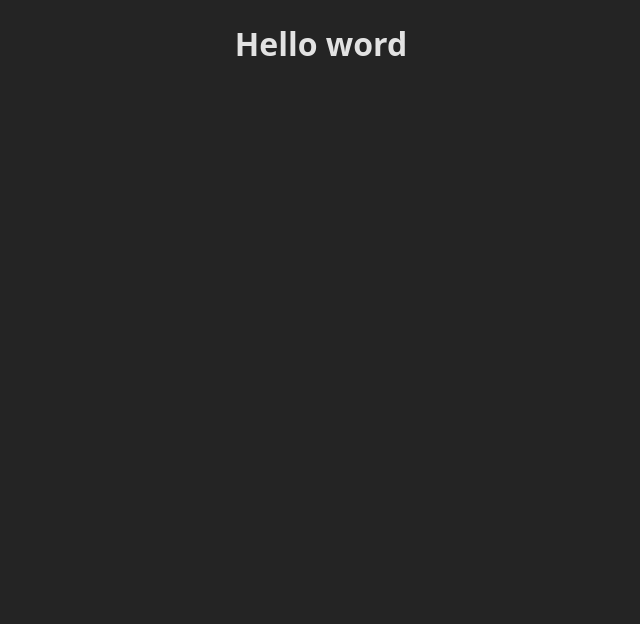
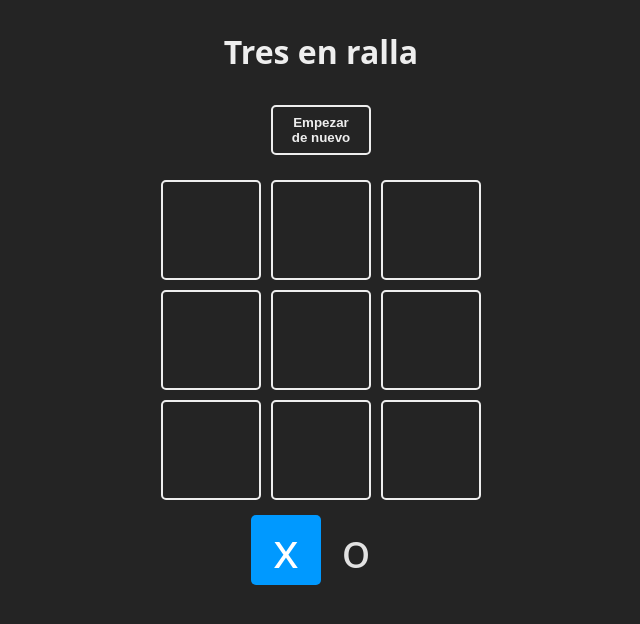
Before and after one commit to Bautista598/react-projects, a React (Vite) app in the folder 01-tres-en-ralla/: page / in a window 1280 px wide. Shown: the top 624 px of the page, without its empty margins (319-959 px from the left). Built offline with nearby package versions, Linux system fonts and the light colour scheme.

Commit message:
proyecto casi completo solo falta que guarde la partida en el localStorage

```diff
--- a/01-tres-en-ralla/src/App.jsx
+++ b/01-tres-en-ralla/src/App.jsx
@@ -1,7 +1,120 @@
-import './App.css'
+import { useState } from 'react'
+
+const TURNS = {
+	X: 'x',
+	O: 'o',
+}
+
+const WINNER_COMBOS = [
+	[0, 1, 2],
+	[3, 4, 5],
+	[6, 7, 8],
+	[0, 3, 6],
+	[1, 4, 7],
+	[2, 5, 8],
+	[0, 4, 8],
+	[2, 4, 6],
+]
+
+const Square = ({ children, isSelected, updateBoard, index }) => {
+	const className = `square ${isSelected ? 'is-selected' : ''}`
+
+	const handleClick = () => {
+		updateBoard(index)
+	}
+
+	return (
+		<div className={className} onClick={handleClick}>
+			{children}
+		</div>
+	)
+}
 
 function App() {
-	return <h1>Hello word</h1>
+	const [board, setBoard] = useState(Array(9).fill(null))
+
+	const [turn, setTurn] = useState(TURNS.X)
+	const [winner, setWinner] = useState(null)
+
+	const checkWinner = (boardToCheck) => {
+		for (const combo of WINNER_COMBOS) {
+			const [a, b, c] = combo
+			if (
+				boardToCheck[a] &&
+				boardToCheck[a] === boardToCheck[b] &&
+				boardToCheck[a] === boardToCheck[c]
+			) {
+				return boardToCheck[a]
+			}
+		}
+		return null
+	}
+
+	const resetGame = () => {
+		setBoard(Array(9).fill(null))
+		setWinner(null)
+		setTurn(TURNS.X)
+	}
+
+	const checkEndGame = (newBoard) => {
+		return newBoard.every((square) => square !== null)
+	}
+
+	const updateBoard = (index) => {
+		if (board[index] || winner) return
+
+		const newBoard = [...board]
+		newBoard[index] = turn
+		console.log(newBoard)
+		setBoard(newBoard)
+
+		const newTurn = turn === TURNS.X ? TURNS.O : TURNS.X
+		setTurn(newTurn)
+
+		const newWinner = checkWinner(newBoard)
+		if (newWinner) {
+			setWinner(newWinner)
+		} else if (checkEndGame(newBoard)) {
+			setWinner(false)
+		}
+	}
+
+	return (
+		<main className="board">
+			<h1>Tres en ralla</h1>
+			<button onClick={resetGame}>Empezar de nuevo</button>
+			<section className="game">
+				{board.map((square, index) => {
+					return (
+						<Square key={index} index={index} updateBoard={updateBoard}>
+							{square}
+						</Square>
+					)
+				})}
+			</section>
+
+			<section className="turn">
+				<Square isSelected={turn === TURNS.X}>{TURNS.X}</Square>
+				<Square isSelected={turn === TURNS.O}>{TURNS.O}</Square>
+			</section>
+
+			{winner !== null && (
+				<section className="winner">
+					<div className="text">
+						<h2>{winner === false ? 'Empate' : 'Gano '}</h2>
+
+						<header className="win">
+							{winner && <Square>{winner}</Square>}
+						</header>
+
+						<footer>
+							<button onClick={resetGame}>Empezar de nuevo</button>
+						</footer>
+					</div>
+				</section>
+			)}
+		</main>
+	)
 }
 
 export default App
```
